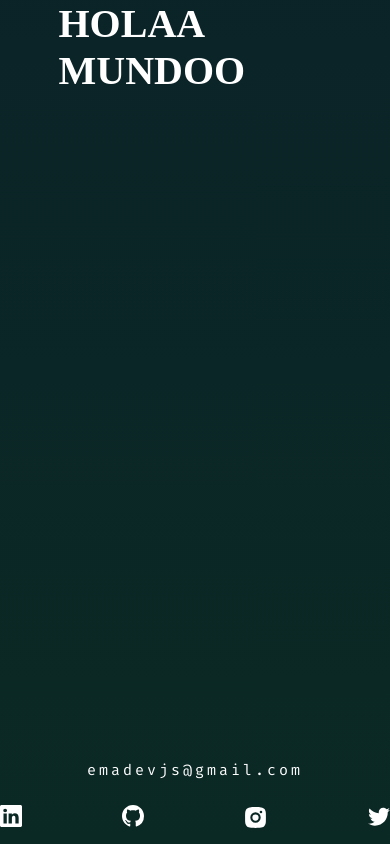
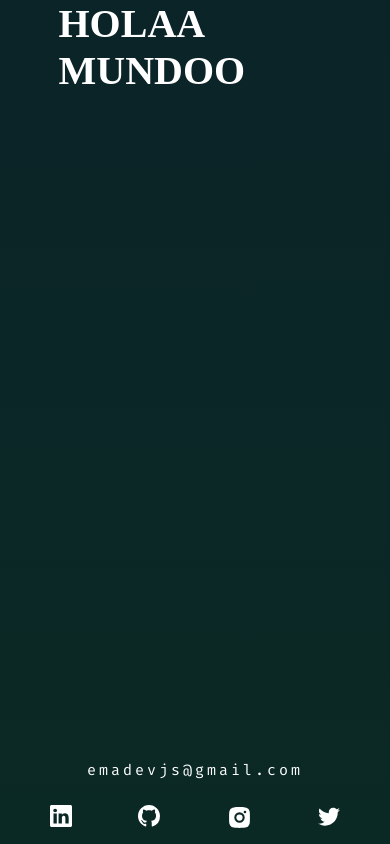
Before and after one commit to emadel1990/emadevjs, a React (Create React App) app: page / in a window 390 px wide. Shown: the part 1688-2532 px from the top of the page. Built offline with nearby package versions, Linux system fonts and the light colour scheme.

Commit message:
fix bug app.css

```diff
--- a/src/App.js
+++ b/src/App.js
@@ -1,6 +1,6 @@
 import React, { useState, useEffect } from "react";
+import "./components/Loader/loader.css";
 import "./app.css";
-import "./components/Loader/loader.css";
 import Loader from "./components/Loader/Loader";
 import BlurContext from "./Hooks/blurContext";
 import Navbar from "./components/Navbar/Navbar";
--- a/src/components/Footer/Footer.css
+++ b/src/components/Footer/Footer.css
@@ -1,6 +1,6 @@
 @import '../../index.css';
 
-
+/* DESKTOP */
 @media(min-width:990px){
 .footer{
     position: fixed;
@@ -70,8 +70,10 @@ a{
 
 
 }
+/* MOBILE */
 @media(max-width:990px){
     .footer{
+
         position: absolute;
         bottom: 10px;
         width: 100vw;
@@ -79,7 +81,6 @@ a{
         flex-direction: column;
         justify-content: center;
         align-items: center;
-
     }
     .footer-right{
         position: absolute;
@@ -92,6 +93,7 @@ a{
         flex-direction: row;
         justify-content: space-between;
         width: 100vw;
+        padding: 0px 150px 0px 150px;
 
     }
     .email-p{
@@ -105,5 +107,11 @@ a{
         color: white;
     }
 
+    /* MOBILE SM */
+    @media(max-width:660px){
+        .ul-left{
+           padding: 0px 50px 0px 50px;
+        }
+    }
 
 }
```
